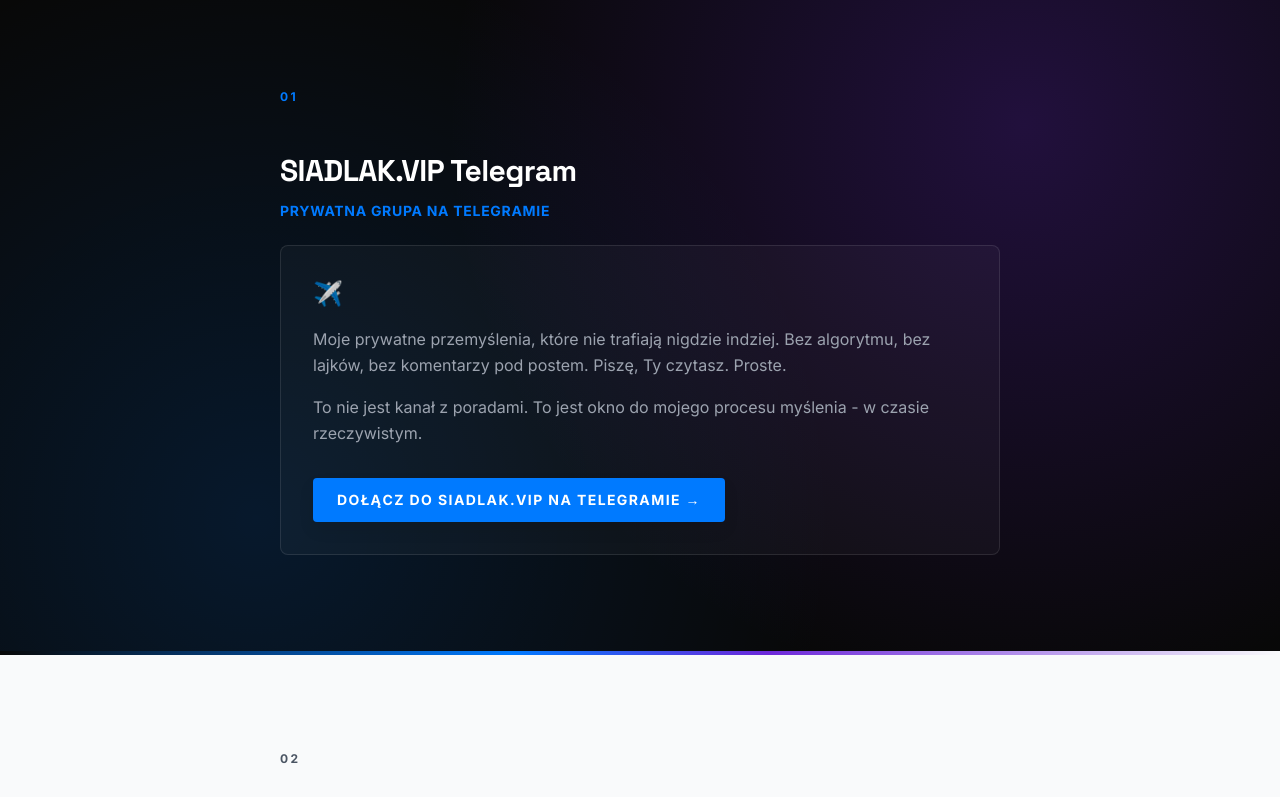
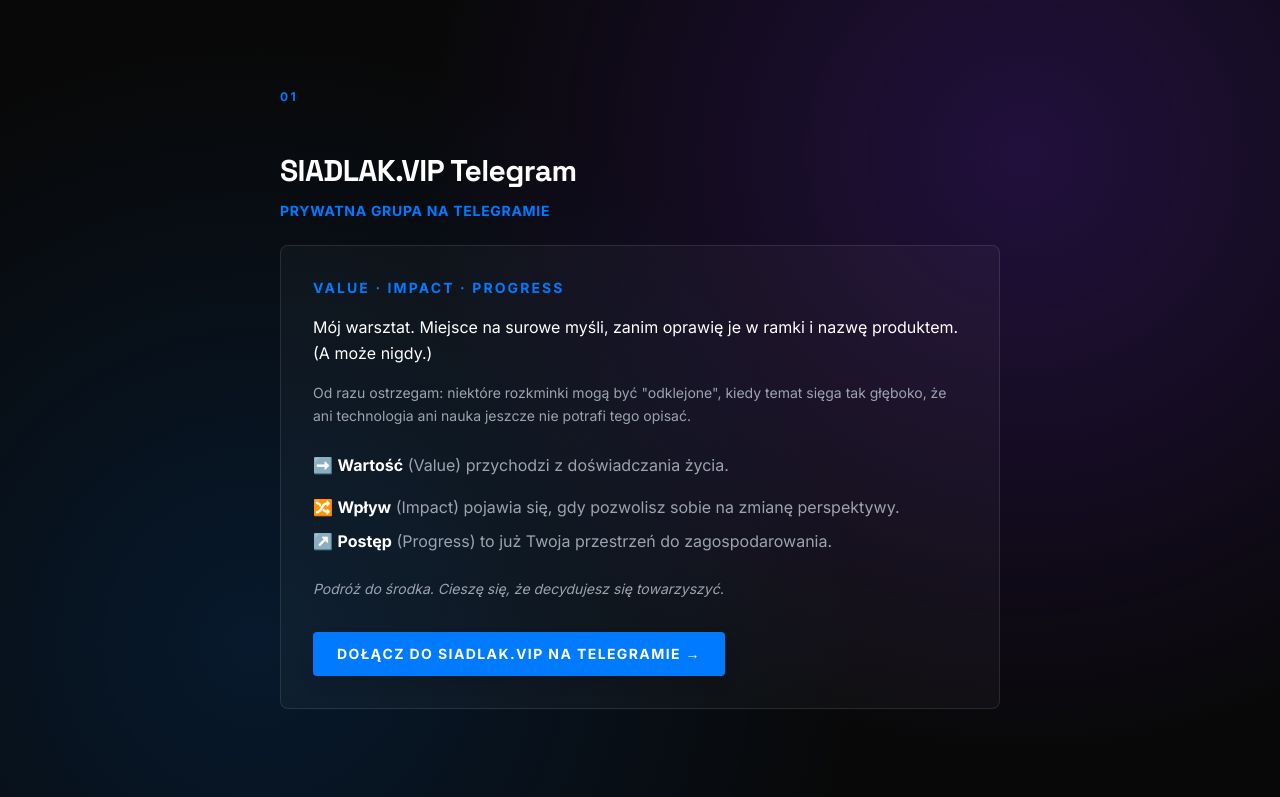
Before and after one commit to ludwikc/siadlak-com, a React (Vite) app: page /siadlakvip in a window 1280 px wide. Shown: the part 515-1312 px from the top of the page. Built offline with nearby package versions, Linux system fonts and the light colour scheme.

Commit message:
Update Telegram section text
Co-authored-by: ludwikc <9521799+ludwikc@users.noreply.github.com>

```diff
--- a/src/pages/SiadlakVIP.tsx
+++ b/src/pages/SiadlakVIP.tsx
@@ -50,12 +50,28 @@ export default function SiadlakVIP() {
           </p>
 
           <div className="bg-surface border border-white/10 rounded-md p-6 md:p-8">
-            <span className="text-2xl mb-4 block" aria-hidden="true">✈️</span>
-            <p className="text-dim text-base leading-relaxed mb-4">
-              Moje prywatne przemyślenia, które nie trafiają nigdzie indziej. Bez algorytmu, bez lajków, bez komentarzy pod postem. Piszę, Ty czytasz. Proste.
+            <p className="text-electric text-sm font-bold uppercase tracking-[0.15em] mb-4">
+              Value · Impact · Progress
             </p>
-            <p className="text-dim text-base leading-relaxed mb-8">
-              To nie jest kanał z poradami. To jest okno do mojego procesu myślenia - w czasie rzeczywistym.
+            <p className="text-white text-base leading-relaxed mb-4">
+              Mój warsztat. Miejsce na surowe myśli, zanim oprawię je w ramki i nazwę produktem. (A może nigdy.)
+            </p>
+            <p className="text-dim text-sm leading-relaxed mb-6">
+              Od razu ostrzegam: niektóre rozkminki mogą być "odklejone", kiedy temat sięga tak głęboko, że ani technologia ani nauka jeszcze nie potrafi tego opisać.
+            </p>
+            <div className="space-y-2 mb-6">
+              <p className="text-dim text-base leading-relaxed">
+                <span aria-hidden="true">➡️</span> <strong className="text-white">Wartość</strong> (Value) przychodzi z doświadczania życia.
+              </p>
+              <p className="text-dim text-base leading-relaxed">
+                <span aria-hidden="true">🔀</span> <strong className="text-white">Wpływ</strong> (Impact) pojawia się, gdy pozwolisz sobie na zmianę perspektywy.
+              </p>
+              <p className="text-dim text-base leading-relaxed">
+                <span aria-hidden="true">↗️</span> <strong className="text-white">Postęp</strong> (Progress) to już Twoja przestrzeń do zagospodarowania.
+              </p>
+            </div>
+            <p className="text-dim text-sm leading-relaxed italic mb-8">
+              Podróż do środka. Cieszę się, że decydujesz się towarzyszyć.
             </p>
             <a
               href="https://t.me/+bOZV8ebGFxgzYTMy"
```
